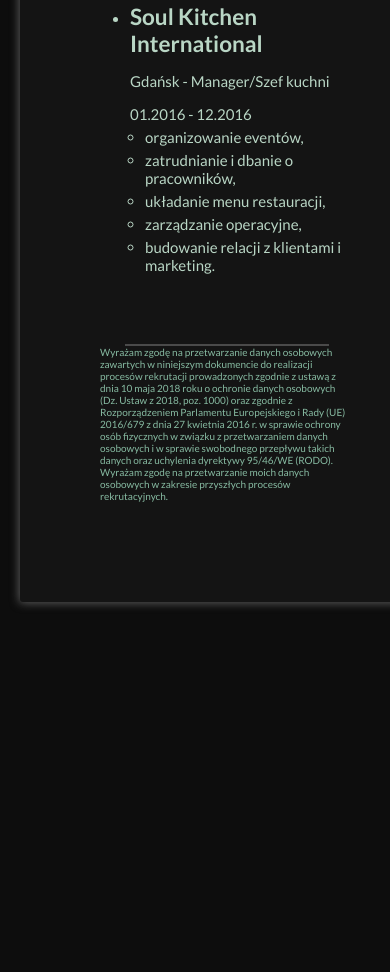
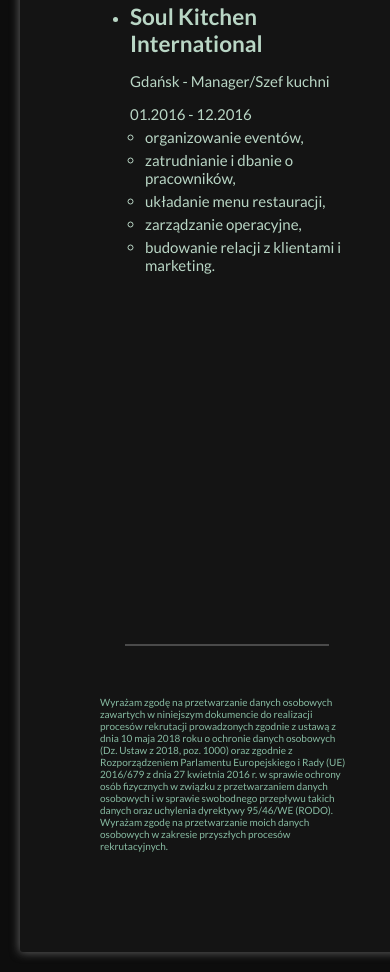
Before and after one commit to fiukpiotr/resume, a plain HTML site: page darkside.html in a window 390 px wide. Shown: the part 3228-4200 px from the top of the page. Before the commit the page ends 3850 px from the top, so only its background shows below. Drawn offline with Linux system fonts and the light colour scheme.

Commit message:
code optymalization

```diff
--- a/css/darkside.css
+++ b/css/darkside.css
@@ -333,7 +333,5 @@
   .container {
     flex-direction: column;
   }
-  hr {
-    margin: 0 auto;
-  }
+
 }
--- a/css/style.css
+++ b/css/style.css
@@ -336,7 +336,5 @@
   .container {
     flex-direction: column;
   }
-  hr {
-    margin: 0 auto;
-  }
+
 }
--- a/darkside.html
+++ b/darkside.html
@@ -217,9 +217,10 @@
       </ul>
     </div>
 
-  <div class="footer">
-    <hr>
-    Wyrażam zgodę na przetwarzanie danych osobowych zawartych w niniejszym dokumencie do realizacji procesów rekrutacji prowadzonych zgodnie z ustawą z dnia 10 maja 2018 roku o ochronie danych osobowych (Dz. Ustaw z 2018, poz. 1000) oraz zgodnie z Rozporządzeniem Parlamentu Europejskiego i Rady (UE) 2016/679 z dnia 27 kwietnia 2016 r. w sprawie ochrony osób fizycznych w związku z przetwarzaniem danych osobowych i w sprawie swobodnego przepływu takich danych oraz uchylenia dyrektywy 95/46/WE (RODO). Wyrażam zgodę na przetwarzanie moich danych osobowych w zakresie przyszłych procesów rekrutacyjnych.
+    <div class="footer">
+      <hr>
+      Wyrażam zgodę na przetwarzanie danych osobowych zawartych w niniejszym dokumencie do realizacji procesów rekrutacji prowadzonych zgodnie z ustawą z dnia 10 maja 2018 roku o ochronie danych osobowych (Dz. Ustaw z 2018, poz. 1000) oraz zgodnie z Rozporządzeniem Parlamentu Europejskiego i Rady (UE) 2016/679 z dnia 27 kwietnia 2016 r. w sprawie ochrony osób fizycznych w związku z przetwarzaniem danych osobowych i w sprawie swobodnego przepływu takich danych oraz uchylenia dyrektywy 95/46/WE (RODO). Wyrażam zgodę na przetwarzanie moich danych osobowych w zakresie przyszłych procesów rekrutacyjnych.
+    </div>
   </div>
 
 
```
Also changed, not shown: pdf.html (+2 -1 lines).
